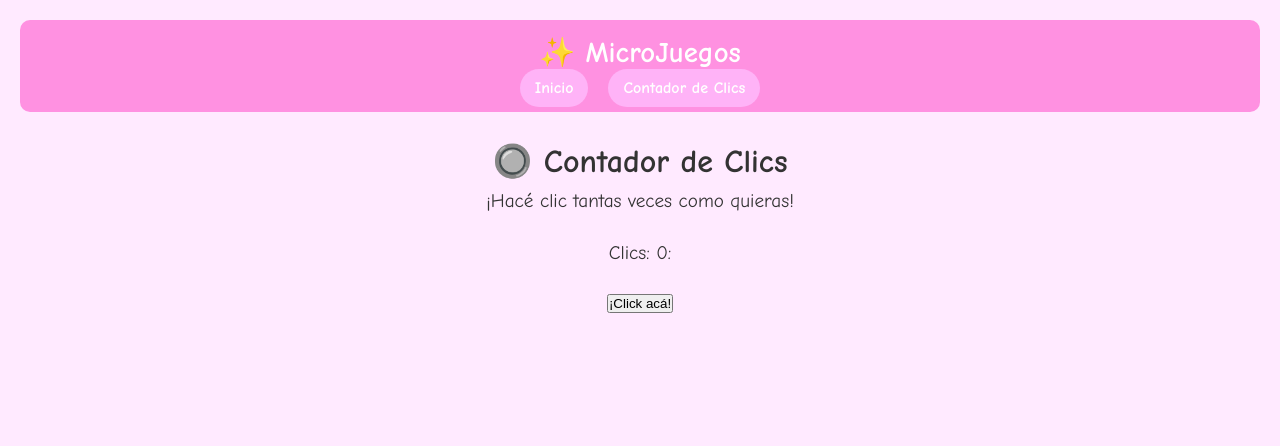
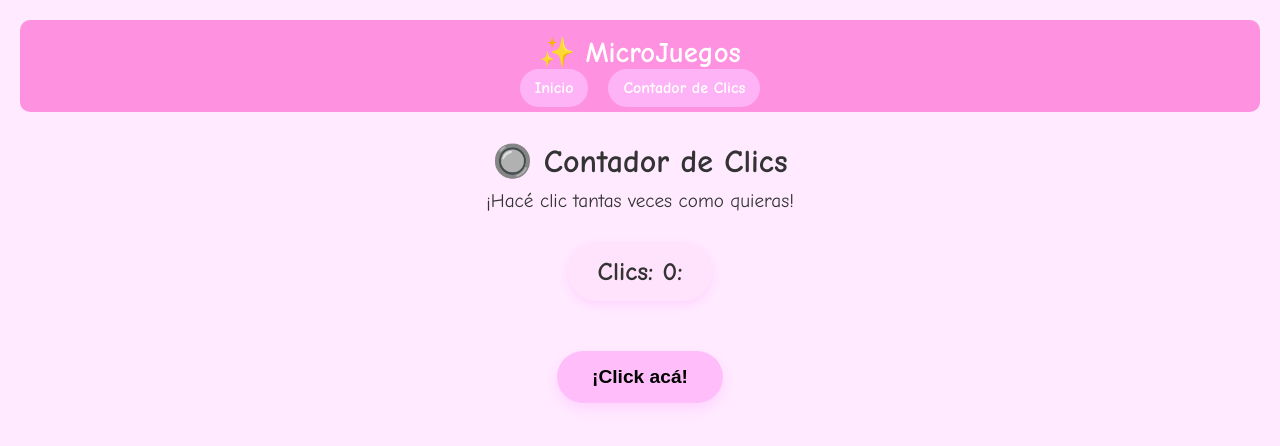
Before and after one commit to miruskitsa/microjuegos, a plain HTML site: page pages/clickclick.html in a window 1280 px wide. Drawn offline with Linux system fonts and the light colour scheme.

Commit message:
modificando el css

```diff
--- a/style.css
+++ b/style.css
@@ -1,11 +1,9 @@
-
 * {
   margin: 0;
   padding: 0;
   box-sizing: border-box;
 }
 
-/* Fondo */
 body {
   font-family: 'Comic Sans MS', cursive, sans-serif;
   background-color: #ffeaff;
@@ -48,7 +46,6 @@ nav ul li a:hover {
   background-color: #ff6fd8;
 }
 
-
 main h2 {
   font-size: 2em;
   margin-bottom: 10px;
@@ -59,18 +56,42 @@ main p {
   margin-bottom: 30px;
 }
 
-.juego-btn {
-  display: inline-block;
-  padding: 15px 25px;
+.juego-container {
+  display: flex;
+  flex-direction: column;
+  align-items: center;
+  gap: 20px;
+}
+
+#contador {
+  font-size: 1.6em;
+  font-weight: bold;
+  background-color: #ffe3fc;
+  padding: 15px 30px;
+  border-radius: 40px;
+  box-shadow: 0 4px 10px rgba(255, 128, 255, 0.2);
+  transition: transform 0.2s ease;
+}
+
+/* hoton */
+#boton-clic {
+  padding: 15px 35px;
+  font-size: 1.2em;
   background-color: #ffbefa;
   color: #000;
-  text-decoration: none;
-  border-radius: 25px;
-  font-size: 1.2em;
+  border: none;
+  border-radius: 50px;
+  cursor: pointer;
+  font-weight: bold;
+  box-shadow: 0 6px 12px rgba(255, 128, 255, 0.2);
   transition: transform 0.2s, background-color 0.3s;
 }
 
-.juego-btn:hover {
+#boton-clic:hover {
+  background-color: #ff9fe5;
   transform: scale(1.05);
-  background-color: #ff9fe5;
 }
+
+#boton-clic:active {
+  transform: scale(0.95);
+}
```
